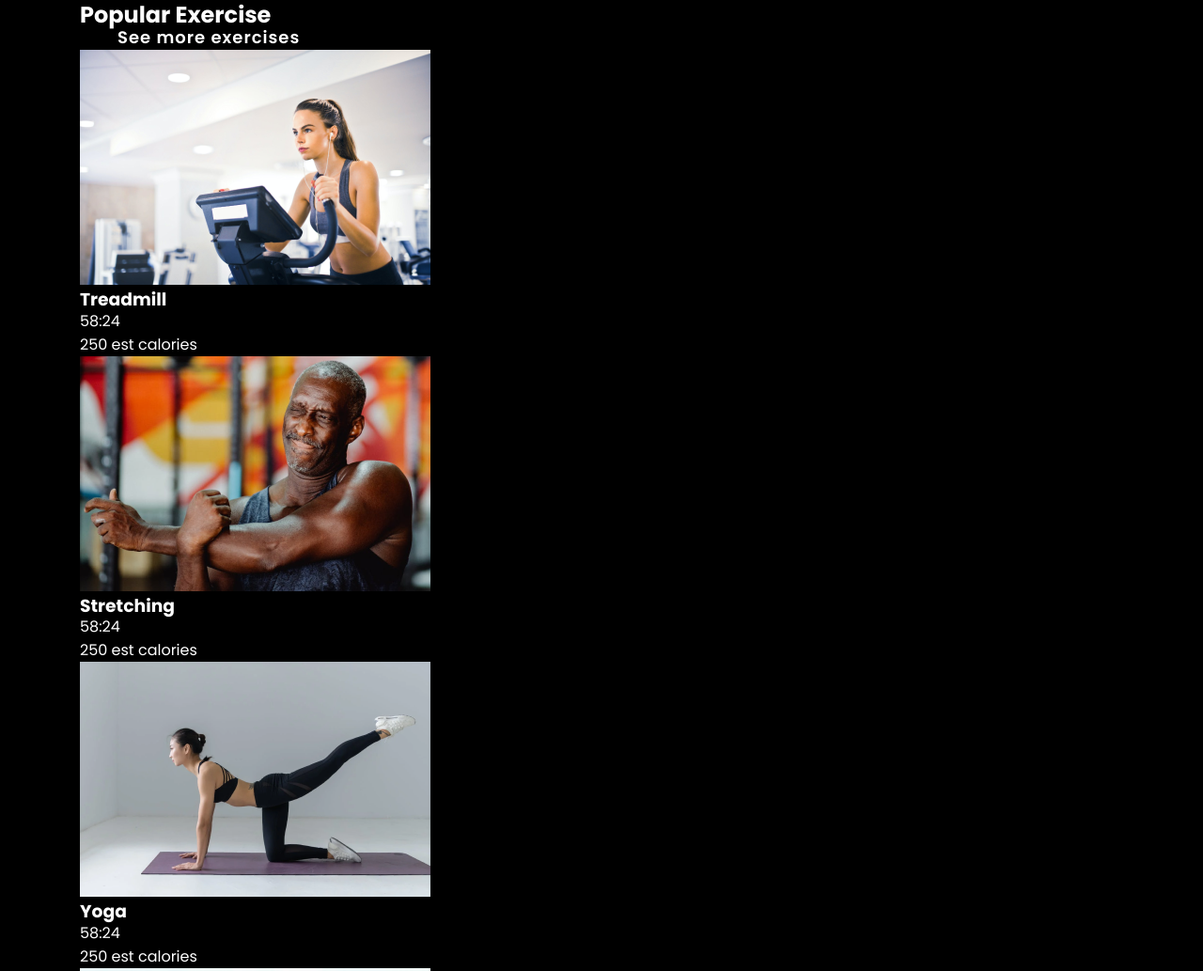
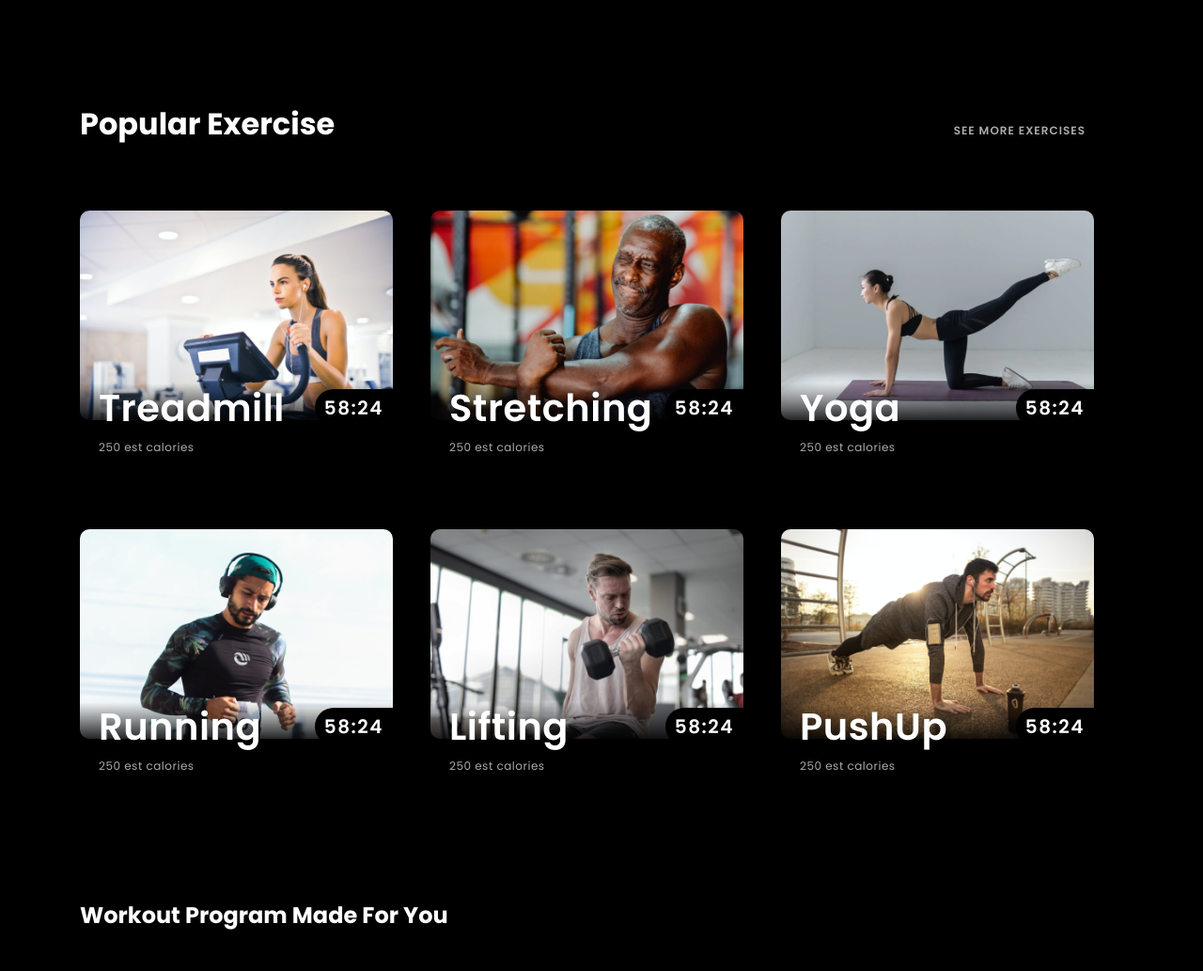
Before and after one commit to thekojopatrick/fitness-website, a website: page index.html in a window 1280 px wide. Shown: the part 1704-2737 px from the top of the page at 94% size. Drawn offline with nearby package versions, Linux system fonts and the light colour scheme; files that its build step writes are made by us from their sources.

Commit message:
[wip]exercises

```diff
--- a/app/scss/components/_index.scss
+++ b/app/scss/components/_index.scss
@@ -1,5 +1,6 @@
-// Example
-@forward "header";
+// Components
 @forward "buttons";
 @forward "card";
+@forward "header";
 @forward "hero";
+@forward "exercises";
--- a/app/scss/components/buttons.scss
+++ b/app/scss/components/buttons.scss
@@ -16,4 +16,16 @@
 	&--secondary {
 		background-color: lighten($color: #000000, $amount: 10%);
 	}
+
+	&--link {
+		font-size: var(--fs-milli);
+		color: lighten($color: #000000, $amount: 67%);
+		text-transform: uppercase;
+
+		&:active,
+		&:focus,
+		&:hover {
+			color: var(--clr-primary);
+		}
+	}
 }
--- a/app/scss/components/card.scss
+++ b/app/scss/components/card.scss
@@ -26,3 +26,63 @@
 		row-gap: 10px;
 	}
 }
+
+.tutorial-card {
+	max-width: 30%;
+	min-width: rem(200);
+
+	&__img {
+		max-width: 100%;
+		height: auto;
+		border-radius: rem(10);
+	}
+
+	&__caption {
+		transform: translateY(-40px);
+		display: flex;
+		flex-direction: column;
+		row-gap: rem(15);
+		padding-left: rem(20);
+	}
+
+	&__header {
+		display: flex;
+		justify-content: space-between;
+		align-items: center;
+	}
+
+	&__title {
+		font-weight: var(--fw-semibold);
+		font-size: var(--fs-h1);
+		line-height: var(--lh-h1);
+		letter-spacing: var(--ls-micro);
+	}
+
+	&__timer {
+		font-weight: var(--fw-semibold);
+		font-size: var(--fs-h5);
+		line-height: var(--lh-h6);
+		letter-spacing: var(--ls-mega);
+		padding: rem(10);
+		border-radius: 50vh 0 0 50vh;
+		background-color: var(--clr-black);
+	}
+
+	&__subdesc {
+		font-weight: normal;
+		font-size: var(--fs-milli);
+		line-height: rem(14);
+		letter-spacing: var(--ls-micro);
+		opacity: 0.67;
+	}
+}
+
+.img-container {
+	position: relative;
+	&::after {
+		content: "";
+		position: absolute;
+		inset: 0px;
+		background: var(--card-bg);
+	}
+}
--- /dev/null
+++ b/app/scss/components/exercises.scss
@@ -0,0 +1,26 @@
+@use "../util" as *;
+/*========== EXERCISES ===========*/
+
+.exercises {
+	width: 100%;
+	margin: rem(100) 0;
+	&__container {
+		width: 100%;
+	}
+
+	&__header {
+		display: flex;
+		align-items: baseline;
+		justify-content: space-between;
+	}
+}
+
+.tutorials {
+	width: 100%;
+	display: flex;
+	flex-grow: 1;
+	flex-shrink: 1;
+	flex-wrap: wrap;
+	gap: rem(40);
+	margin: rem(50) 0;
+}
--- a/app/scss/globals/colors.scss
+++ b/app/scss/globals/colors.scss
@@ -16,7 +16,7 @@
 	--light-text1: hsl(230, 12%, 44%);
 	--light-text2: hsl(230, 17%, 14%);
 	--dark-card: var(--clr-black);
-	--dark-bg:var(--clr-black);
+	--dark-bg: var(--clr-black);
 	--light-bg: var(--clr-base);
 	--dark-text1: var(--clr-base);
 	--dark-text2: var(--clr-base-lt);
@@ -28,6 +28,7 @@
 	--toggle-button: var(--toggle-button-light);
 	--button-primary-color: var(--clr-primary);
 	--button-secondary-color: var(--clr-base-lt);
+	--card-bg: linear-gradient(180deg, hsla(0, 0%, 0%, 0) 80%, hsl(0, 0%, 0%) 100%);
 }
 
 @media (prefers-color-scheme: dark) {
@@ -46,7 +47,6 @@ body.light {
 	--background: var(--light-bg);
 	--text-color: var(--light-text2);
 	--text-color2: var(--light-text1);
-	--card-bg: linear-gradient(180deg, var(--dark-card) 80%, var(--dark-card) 100%);
 	--toggle: var(--toggle-light);
 	--toggle-bg: var(--toggle-bg-light);
 	--toggle-button: var(--toggle-button-light);
@@ -56,7 +56,6 @@ body.dark {
 	--background: var(--dark-bg);
 	--text-color: var(--dark-text2);
 	--text-color2: var(--dark-text1);
-	--card-bg: linear-gradient(180deg, var(--dark-card) 80%, var(--dark-card) 100%);
 	--card-hover: var(--dark-card-hover);
 	--toggle: var(--light-bg);
 	--toggle-bg: linear-gradient(225deg, var(--toggle-bg-end) 0%, var(--toggle-bg-start) 98.02%);
--- a/app/scss/globals/typography.scss
+++ b/app/scss/globals/typography.scss
@@ -13,8 +13,17 @@ a:active {
 	text-decoration: none;
 }
 
+a:hover,
+a:active {
+	color: var(--clr-primary);
+}
+
 .heading {
 	&--1 {
 		font-size: var(--fs-h1);
 	}
+
+	&--2 {
+		font-size: var(--fs-h2);
+	}
 }
--- a/index.html
+++ b/index.html
@@ -86,13 +86,15 @@
 			<section class="exercises" id="exercises">
 				<div class="exercises__container">
 					<header class="exercises__header">
-						<h2 class="exercises__heading">Popular Exercise</h2>
+						<h2 class="exercises__heading heading--2">Popular Exercise</h2>
 						<a href="#more" class="btn btn--link">See more exercises</a>
 					</header>
 					<div class="tutorials">
 						<figure class="tutorial-card">
+							<div class="img-container">
 								<img src="app/img/tutorials/tut-img1.png" alt="" class="tutorial-card__img" />
-							<figcaption>
+							</div>
+							<figcaption class="tutorial-card__caption">
 								<div class="tutorial-card__header">
 									<h3 class="tutorial-card__title">Treadmill</h3>
 									<span class="tutorial-card__timer">58:24</span>
@@ -101,8 +103,10 @@
 							</figcaption>
 						</figure>
 						<figure class="tutorial-card">
+							<div class="img-container">
 								<img src="app/img/tutorials/tut-img2.png" alt="" class="tutorial-card__img" />
-							<figcaption>
+							</div>
+							<figcaption class="tutorial-card__caption">
 								<div class="tutorial-card__header">
 									<h3 class="tutorial-card__title">Stretching</h3>
 									<span class="tutorial-card__timer">58:24</span>
@@ -111,8 +115,10 @@
 							</figcaption>
 						</figure>
 						<figure class="tutorial-card">
+							<div class="img-container">
 								<img src="app/img/tutorials/tut-img3.png" alt="" class="tutorial-card__img" />
-							<figcaption>
+							</div>
+							<figcaption class="tutorial-card__caption">
 								<div class="tutorial-card__header">
 									<h3 class="tutorial-card__title">Yoga</h3>
 									<span class="tutorial-card__timer">58:24</span>
@@ -121,8 +127,10 @@
 							</figcaption>
 						</figure>
 						<figure class="tutorial-card">
+							<div class="img-container">
 								<img src="app/img/tutorials/tut-img4.png" alt="" class="tutorial-card__img" />
-							<figcaption>
+							</div>
+							<figcaption class="tutorial-card__caption">
 								<div class="tutorial-card__header">
 									<h3 class="tutorial-card__title">Running</h3>
 									<span class="tutorial-card__timer">58:24</span>
@@ -131,8 +139,10 @@
 							</figcaption>
 						</figure>
 						<figure class="tutorial-card">
+							<div class="img-container">
 								<img src="app/img/tutorials/tut-img5.png" alt="" class="tutorial-card__img" />
-							<figcaption>
+							</div>
+							<figcaption class="tutorial-card__caption">
 								<div class="tutorial-card__header">
 									<h3 class="tutorial-card__title">Lifting</h3>
 									<span class="tutorial-card__timer">58:24</span>
@@ -141,8 +151,10 @@
 							</figcaption>
 						</figure>
 						<figure class="tutorial-card">
+							<div class="img-container">
 								<img src="app/img/tutorials/tut-img6.png" alt="" class="tutorial-card__img" />
-							<figcaption>
+							</div>
+							<figcaption class="tutorial-card__caption">
 								<div class="tutorial-card__header">
 									<h3 class="tutorial-card__title">PushUp</h3>
 									<span class="tutorial-card__timer">58:24</span>
```
Lines whose indentation alone changed are shown as unchanged.
